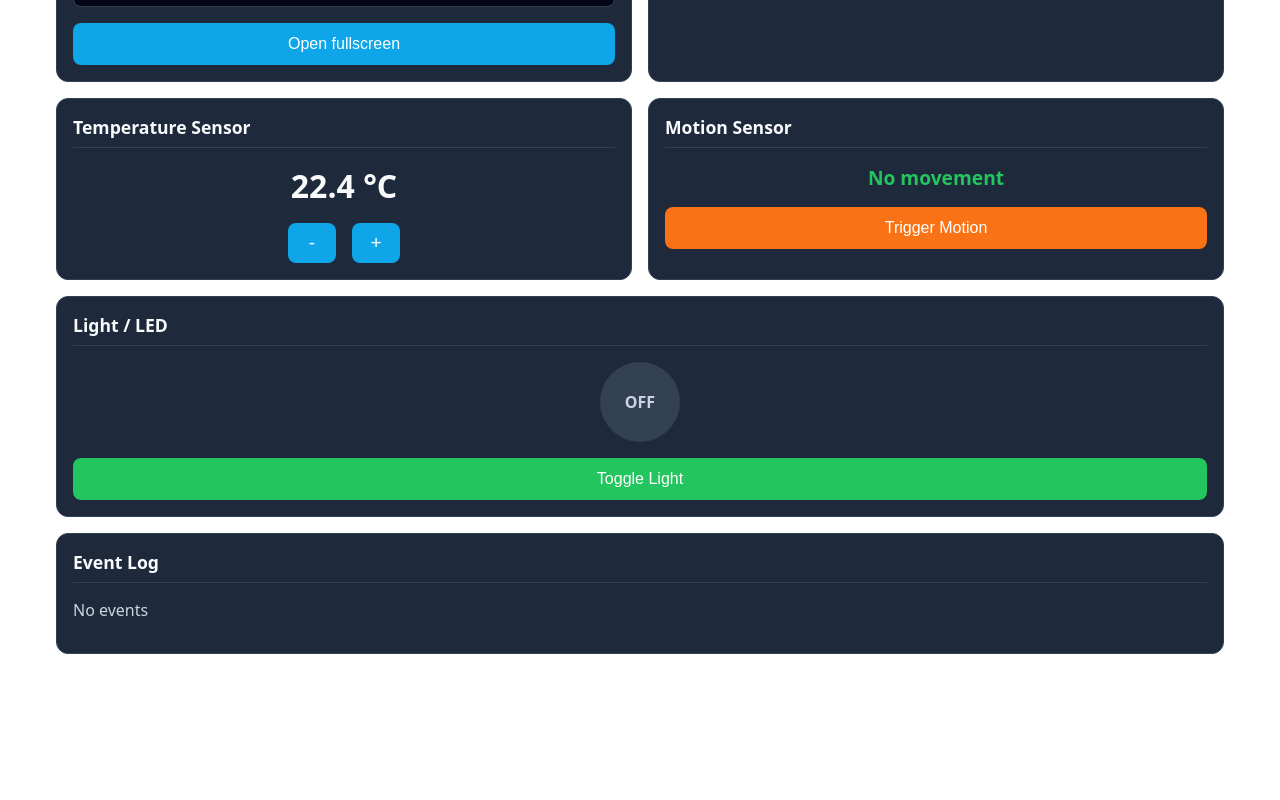
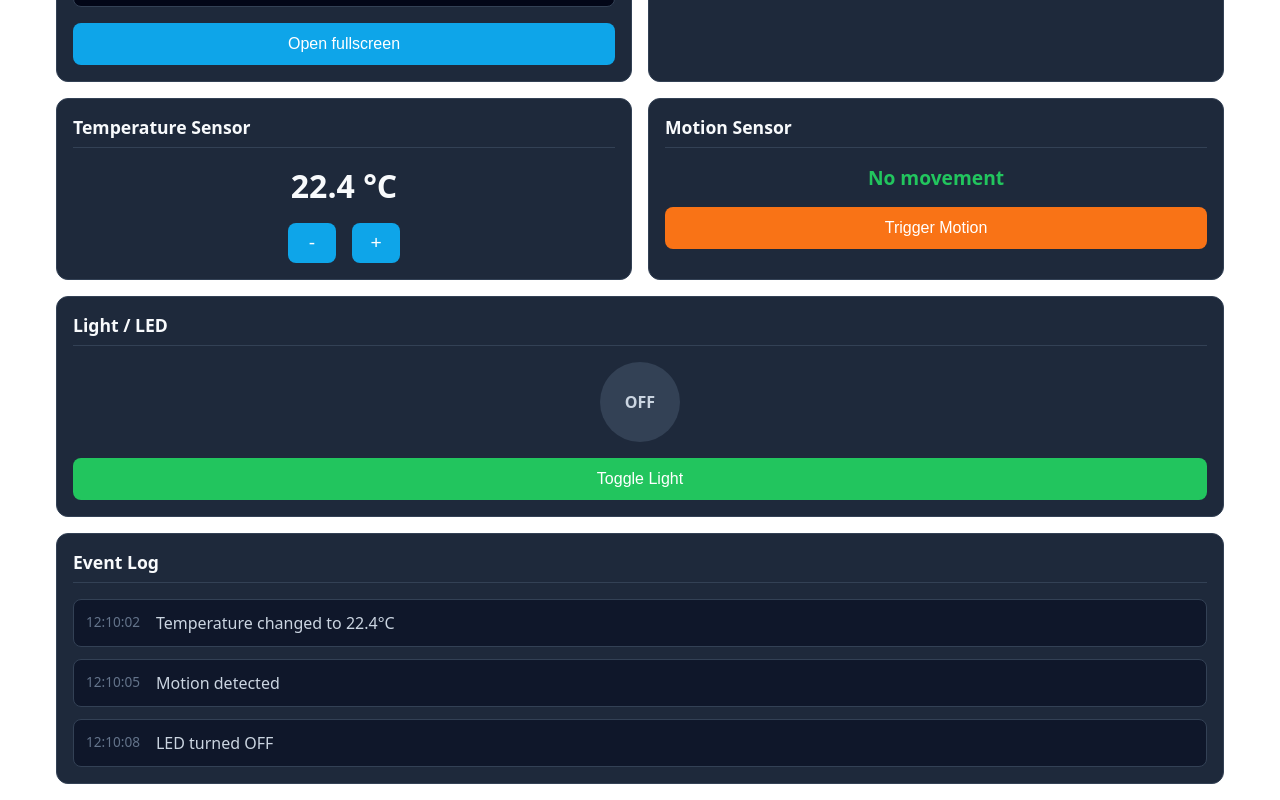
Before and after one commit to Jari1980/esp32-emulator, a React (Vite) app in the folder frontend/emulator-ui/: page / in a window 1280 px wide. Shown: the part 384-1184 px from the top of the page. Before the commit the page ends 1054 px from the top, so only its background shows below. Built offline with nearby package versions, Linux system fonts and the light colour scheme.

Commit message:
event log component

```diff
--- a/frontend/emulator-ui/src/components/Dashboard/Dashboard.tsx
+++ b/frontend/emulator-ui/src/components/Dashboard/Dashboard.tsx
@@ -5,6 +5,7 @@ import CameraCard from "../CameraCard/CameraCard";
 import TemperatureControlCard from "../TemperatureControlCard/TemperatureControlCard";
 import MotionControlCard from "../MotionControlCard/MotionControlCard";
 import LightControlCard from "../LightControlCard/LightControlCard";
+import EventLog from "../EventLog/EventLog";
 
 function Dashboard() {
   return (
@@ -22,9 +23,7 @@ function Dashboard() {
       </div>
 
       <div className="dashboard__full-width">
-        <Card title="Event Log">
-          <p>No events</p>
-        </Card>
+        <EventLog />
       </div>
     </div>
   );
--- /dev/null
+++ b/frontend/emulator-ui/src/components/EventLog/EventLog.css
@@ -0,0 +1,32 @@
+.event-log {
+  display: flex;
+  flex-direction: column;
+  gap: 0.75rem;
+
+  max-height: 200px;
+  overflow-y: auto;
+}
+
+.event-log__item {
+  display: flex;
+  gap: 1rem;
+
+  padding: 0.75rem;
+
+  background: #0f172a;
+  border-radius: 8px;
+
+  border: 1px solid #334155;
+}
+
+.event-log__item span {
+  color: #64748b;
+  font-size: 0.85rem;
+
+  white-space: nowrap;
+}
+
+.event-log__item p {
+  margin: 0;
+  color: #cbd5e1;
+}
--- /dev/null
+++ b/frontend/emulator-ui/src/components/EventLog/EventLog.tsx
@@ -0,0 +1,31 @@
+import Card from "../Card/Card";
+import "./EventLog.css";
+
+function EventLog() {
+  return (
+    <Card title="Event Log">
+
+      <div className="event-log">
+
+        <div className="event-log__item">
+          <span>12:10:02</span>
+          <p>Temperature changed to 22.4°C</p>
+        </div>
+
+        <div className="event-log__item">
+          <span>12:10:05</span>
+          <p>Motion detected</p>
+        </div>
+
+        <div className="event-log__item">
+          <span>12:10:08</span>
+          <p>LED turned OFF</p>
+        </div>
+
+      </div>
+
+    </Card>
+  );
+}
+
+export default EventLog;
```
